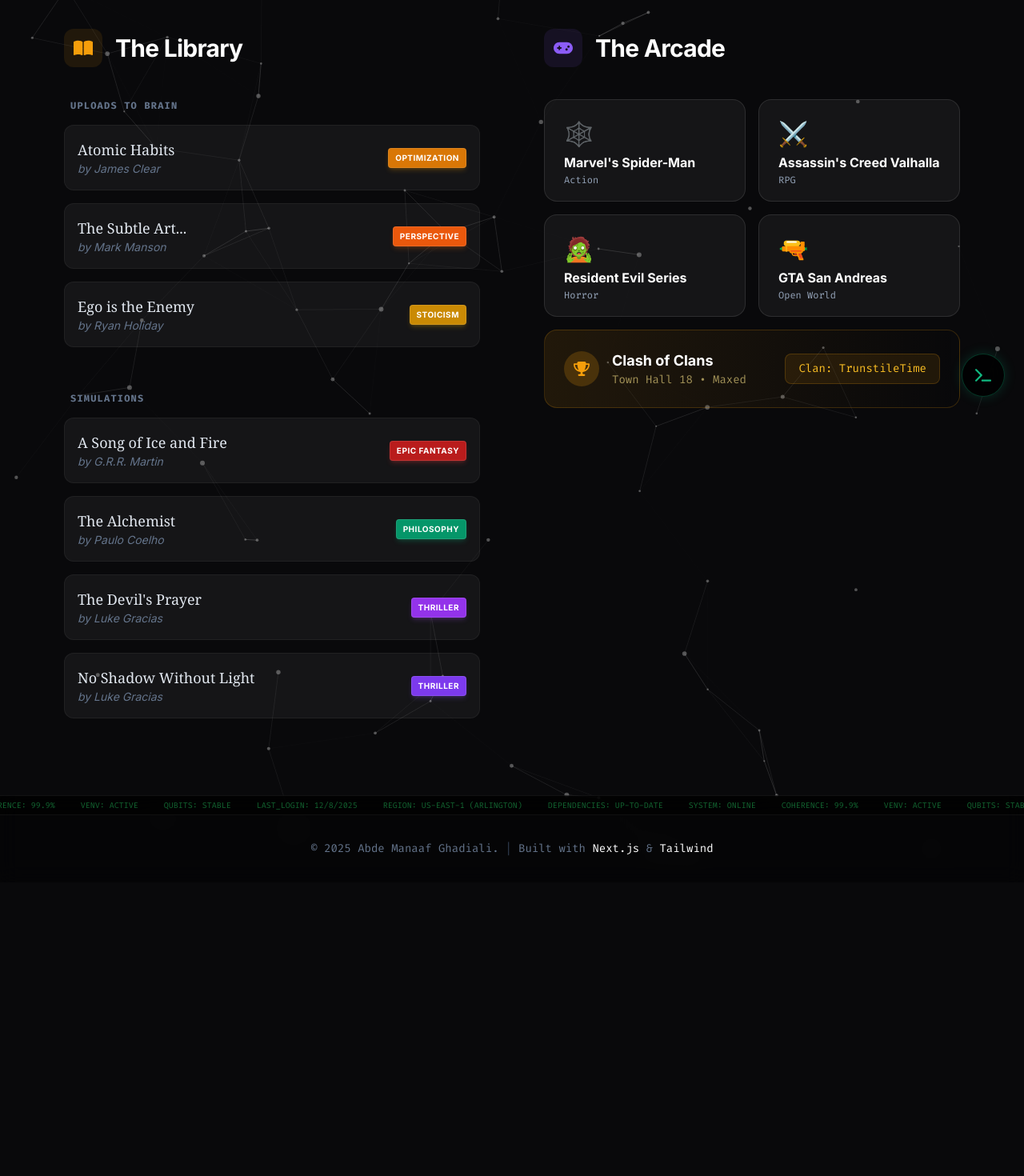
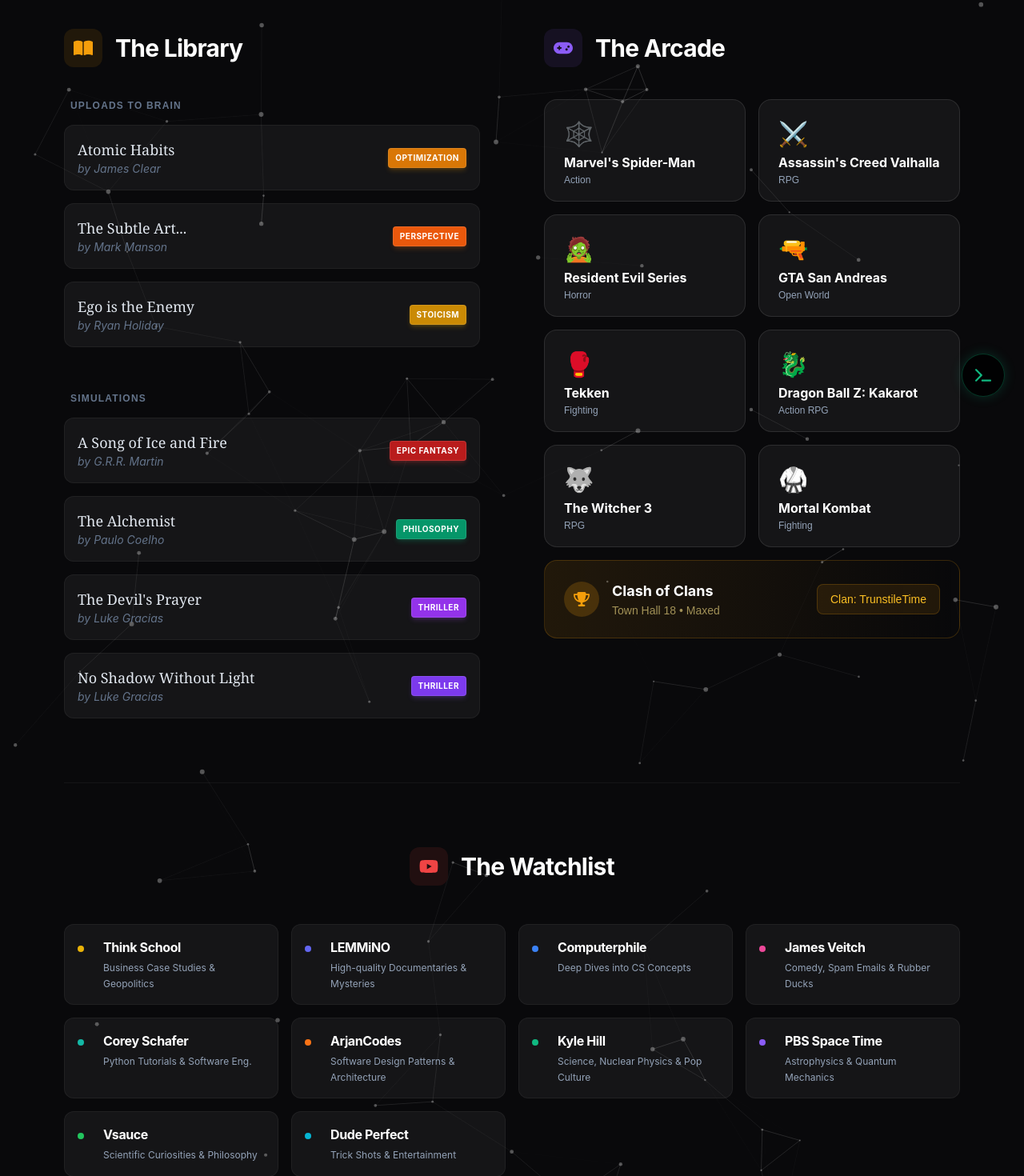
Before and after one commit to default741/how-to-be-boring, a Next.js app: page /how-to-be-boring/hobbies in a window 1280 px wide. Shown: the part 280-1750 px from the top of the page at 80% size. Before the commit the page ends 1383 px from the top, so only its background shows below. Built offline with nearby package versions, Linux system fonts and the light colour scheme.

Commit message:
feat: add hobbies page, SEO configuration, and custom document setup.

```diff
--- a/src/pages/_document.js
+++ /dev/null
@@ -1,13 +0,0 @@
-import { Html, Head, Main, NextScript } from "next/document";
-
-export default function Document() {
-  return (
-    <Html lang="en">
-      <Head />
-      <body>
-        <Main />
-        <NextScript />
-      </body>
-    </Html>
-  );
-}
--- /dev/null
+++ b/src/pages/_document.tsx
@@ -0,0 +1,31 @@
+import { Html, Head, Main, NextScript } from "next/document";
+
+export default function Document() {
+    return (
+        <Html lang="en">
+            <Head>
+                {/* Security Headers (Meta-based for Static Exports) */}
+                <meta httpEquiv="Content-Security-Policy" content="default-src 'self'; script-src 'self' 'unsafe-eval' 'unsafe-inline' https://va.vercel-scripts.com; style-src 'self' 'unsafe-inline'; img-src 'self' blob: data:; font-src 'self' data:; connect-src 'self';" />
+                <meta httpEquiv="X-Content-Type-Options" content="nosniff" />
+                <meta name="referrer" content="strict-origin-when-cross-origin" />
+                <meta name="theme-color" content="#0a0a0a" />
+
+                {/* Global SEO & Social */}
+                <meta property="og:type" content="website" />
+                <meta property="og:site_name" content="Abde Manaaf Ghadiali" />
+                <meta property="og:locale" content="en_US" />
+
+                {/* Twitter */}
+                <meta name="twitter:card" content="summary_large_image" />
+                <meta name="twitter:creator" content="@default741" />
+
+                {/* Icons */}
+                <link rel="icon" href="/how-to-be-boring/favicon.ico" />
+            </Head>
+            <body>
+                <Main />
+                <NextScript />
+            </body>
+        </Html>
+    );
+}
--- a/src/pages/hobbies.tsx
+++ b/src/pages/hobbies.tsx
@@ -1,12 +1,12 @@
 import Head from 'next/head';
-import { FaBookOpen, FaGamepad, FaTrophy } from 'react-icons/fa6';
+import { FaBookOpen, FaGamepad, FaTrophy, FaYoutube } from 'react-icons/fa6';
 
 export default function Hobbies() {
     return (
         <>
             <Head>
                 <title>Downtime | Abde Manaaf Ghadiali</title>
-                <meta name="description" content="Books and Games I enjoy" />
+                <meta name="description" content="Books, Games, and Channels I enjoy" />
             </Head>
             <div className="container mx-auto py-24 px-4 max-w-6xl">
                 <div className="text-center mb-20">
@@ -14,11 +14,12 @@
                         The Off-Hours.
                     </h1>
                     <p className="text-slate-400 text-lg max-w-2xl mx-auto">
-                        When I'm not optimizing gradients or training models, I'm usually leveling up characters or expanding my mind.
+                        When I'm not optimizing gradients or training models, I'm usually leveling up characters, expanding my mind, or binge-watching educational content.
                     </p>
                 </div>
 
-                <div className="grid lg:grid-cols-2 gap-12 lg:gap-20">
+                {/* Top Section: Library & Arcade */}
+                <div className="grid lg:grid-cols-2 gap-12 lg:gap-20 mb-20">
                     {/* The Library Section */}
                     <section className="relative">
                         <div className="flex items-center gap-4 mb-10">
@@ -75,6 +76,10 @@
                                 { name: "Assassin's Creed Valhalla", genre: "RPG", icon: "⚔️", bg: "from-teal-600 to-cyan-600" },
                                 { name: "Resident Evil Series", genre: "Horror", icon: "🧟", bg: "from-red-900 to-red-600" },
                                 { name: "GTA San Andreas", genre: "Open World", icon: "🔫", bg: "from-green-600 to-yellow-600" },
+                                { name: "Tekken", genre: "Fighting", icon: "🥊", bg: "from-yellow-600 to-red-600" },
+                                { name: "Dragon Ball Z: Kakarot", genre: "Action RPG", icon: "🐉", bg: "from-orange-500 to-yellow-500" },
+                                { name: "The Witcher 3", genre: "RPG", icon: "🐺", bg: "from-stone-700 to-slate-500" },
+                                { name: "Mortal Kombat", genre: "Fighting", icon: "🥋", bg: "from-red-900 to-stone-800" },
                             ].map((game) => (
                                 <div key={game.name} className="group relative overflow-hidden rounded-2xl bg-white/5 border border-white/10 p-6 h-32 hover:border-white/20 transition-all hover:scale-[1.02] hover:shadow-2xl">
                                     <div className={`absolute inset-0 bg-gradient-to-br ${game.bg} opacity-0 group-hover:opacity-20 transition-opacity duration-500`}></div>
@@ -106,6 +111,36 @@
                         </div>
                     </section>
                 </div>
+
+                {/* Bottom Section: The Watchlist */}
+                <section className="relative border-t border-white/5 pt-20">
+                    <div className="flex items-center justify-center gap-4 mb-12">
+                        <div className="p-3 bg-red-500/10 rounded-xl">
+                            <FaYoutube className="text-red-500 text-2xl" />
+                        </div>
+                        <h2 className="text-3xl font-bold text-white">The Watchlist</h2>
+                    </div>
+
+                    <div className="grid grid-cols-1 md:grid-cols-2 lg:grid-cols-3 xl:grid-cols-4 gap-4">
+                        {youtubeChannels.map((channel) => (
+                            <a
+                                key={channel.name}
+                                href={`https://www.youtube.com/results?search_query=${encodeURIComponent(channel.name)}`}
+                                target="_blank"
+                                rel="noopener noreferrer"
+                                className="group flex items-start p-4 rounded-xl bg-white/5 border border-white/5 hover:bg-white/10 hover:border-red-500/30 transition-all h-full"
+                            >
+                                <div className="mt-1 mr-3 min-w-[20px]">
+                                    <div className={`w-2 h-2 rounded-full mt-1.5 ${channel.color}`}></div>
+                                </div>
+                                <div>
+                                    <h3 className="text-white font-bold group-hover:text-red-400 transition-colors">{channel.name}</h3>
+                                    <p className="text-xs text-slate-400 mt-1 leading-relaxed">{channel.desc}</p>
+                                </div>
+                            </a>
+                        ))}
+                    </div>
+                </section>
             </div>
         </>
     );
@@ -124,3 +159,16 @@
         </div>
     )
 }
+
+const youtubeChannels = [
+    { name: "Think School", desc: "Business Case Studies & Geopolitics", color: "bg-yellow-500" },
+    { name: "LEMMiNO", desc: "High-quality Documentaries & Mysteries", color: "bg-indigo-500" },
+    { name: "Computerphile", desc: "Deep Dives into CS Concepts", color: "bg-blue-500" },
+    { name: "James Veitch", desc: "Comedy, Spam Emails & Rubber Ducks", color: "bg-pink-500" },
+    { name: "Corey Schafer", desc: "Python Tutorials & Software Eng.", color: "bg-teal-500" },
+    { name: "ArjanCodes", desc: "Software Design Patterns & Architecture", color: "bg-orange-500" },
+    { name: "Kyle Hill", desc: "Science, Nuclear Physics & Pop Culture", color: "bg-emerald-500" },
+    { name: "PBS Space Time", desc: "Astrophysics & Quantum Mechanics", color: "bg-violet-500" },
+    { name: "Vsauce", desc: "Scientific Curiosities & Philosophy", color: "bg-green-500" },
+    { name: "Dude Perfect", desc: "Trick Shots & Entertainment", color: "bg-cyan-500" },
+];
```
Also changed, not shown: public/robots.txt (added), 1 other file (tests, documents, lock files or other folders).
